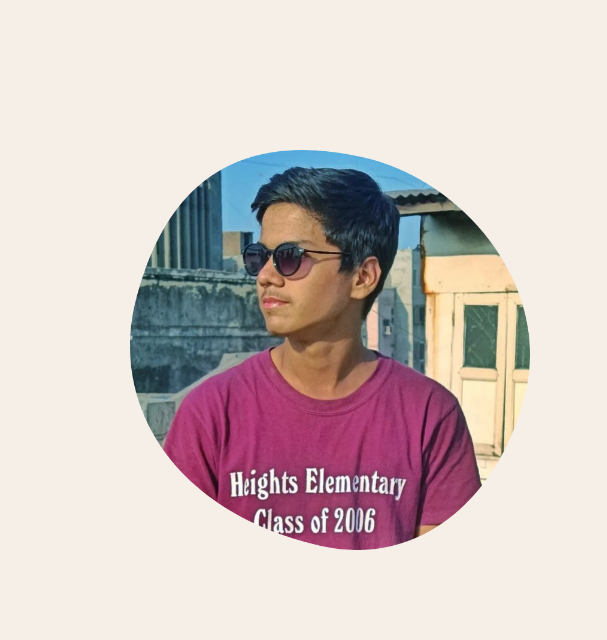
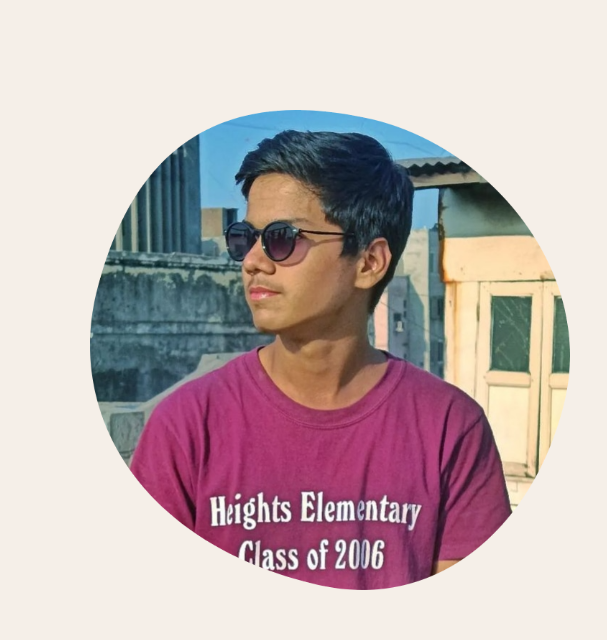
Before and after one commit to shalin1352004/Portfolio-Shalin, a plain HTML site: page index.html in a window 1280 px wide. In both pictures the pointer is over the picture 454 px from the left and 452 px from the top of the page. Shown: the part 102-742 px from the top of the page, 125-732 px from the left. Drawn offline with nearby package versions, Linux system fonts and the light colour scheme.

Commit message:
Update style.css

```diff
--- a/style.css
+++ b/style.css
@@ -113,6 +113,9 @@ a:hover {
   overflow: hidden;
   transition: all 0.3 ease-in-out;
 
+}
+img:hover{
+  transform: scale(1.2);
 }
 
 .menu-links a {
@@ -383,6 +386,7 @@ article .icon {
   border-radius: 2rem;
   width: 90%;
   height: 90%;
+
 }
 
 .project-title {
```
